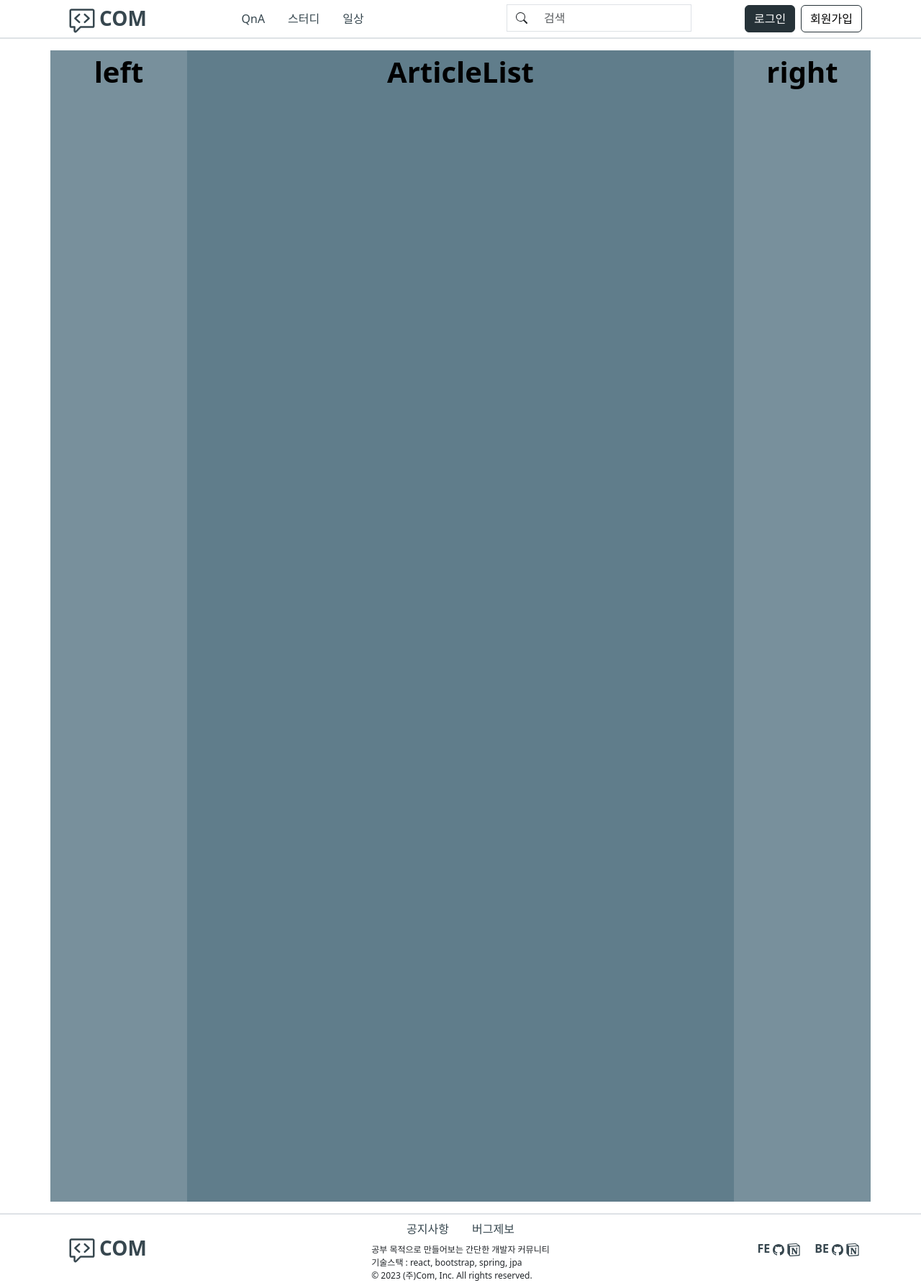
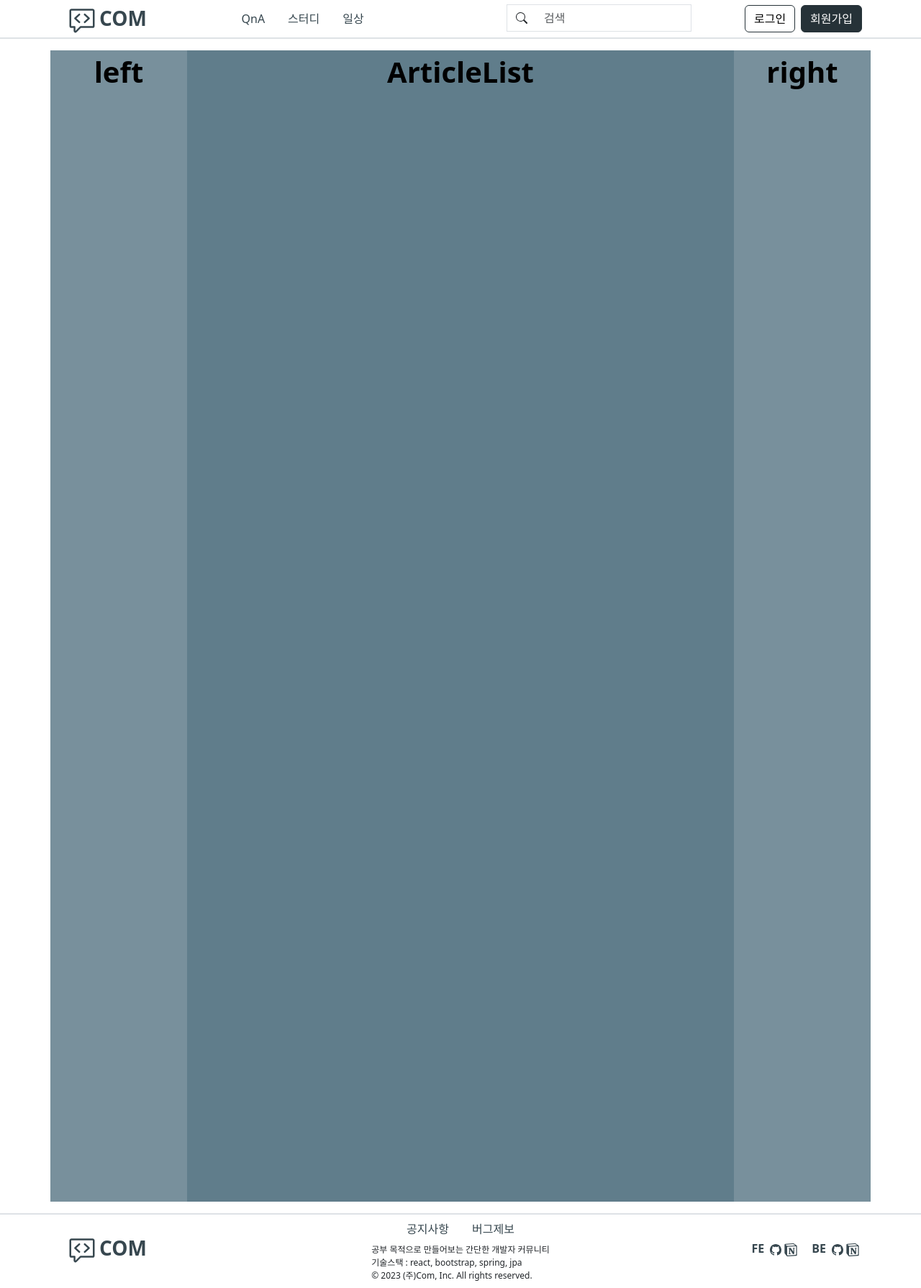
Before and after one commit to rhos0129/community-web, a React (Create React App) app: page /articles in a window 1280 px wide. Shown: the whole page at 72% size. Built offline with nearby package versions, Linux system fonts and the light colour scheme.

Commit message:
add : GridContainer 컴포넌트

```diff
--- a/src/components/Footer.js
+++ b/src/components/Footer.js
@@ -3,16 +3,13 @@ import { Col, Container, Nav, Row } from 'react-bootstrap'
 import { BsGithub } from "react-icons/bs";
 import { SiNotion } from "react-icons/si";
 import Logo from './layout/Logo';
+import GridContainer from './layout/GridContainer';
 
 const Footer = () => {
     return (
         <footer id='footer' role='contentinfo' className='bg-white border-top border-2 mt-3 mb-2'>
-            <Container fluid="xl">
-                <Row className='d-flex align-items-center h-100'>
-                    <Col className='d-flex justify-content-start'>
+            <GridContainer column>
                 <Logo />
-                    </Col>
-                    <Col className='col-7 d-flex flex-column align-items-center'>
                 <Nav>
                     <Nav.Link href='' className='link-bluegray800 link-underline-opacity-0 link-opacity-50-hover' >
                         공지사항
@@ -26,33 +23,31 @@ const Footer = () => {
                     <p className='my-0'>기술스택 : react, bootstrap, spring, jpa </p>
                     <p className='my-0'>© 2023 (주)Com, Inc. All rights reserved.</p>
                 </div>
-                    </Col>
-                    <Col className='d-flex justify-content-end'>
+                <div className='d-flex'>
                     <div className='me-2'>
                         <span className='text-bluegray800 fw-bolder me-1' >FE</span>
                         <a href='/' target='_black' rel='noopener noreferrer' aria-label='github'
                             className='link-bluegray800'>
-                                <span><BsGithub style={{ width: '16px', height: '18px' }} /></span>
+                            <span><BsGithub className='mx-1' style={{ width: '16px', height: '18px' }} /></span>
                         </a>
                         <a href='/' target='_black' rel='noopener noreferrer' aria-label='notion'
                             className='link-bluegray800'>
-                                <span><SiNotion className='mx-1' style={{ width: '18px', height: '18px' }} /></span>
+                            <span><SiNotion className='me-1' style={{ width: '18px', height: '18px' }} /></span>
                         </a>
                     </div>
                     <div className='ms-2'>
                         <span className='text-bluegray800 fw-bolder me-1' >BE</span>
                         <a href='/' target='_black' rel='noopener noreferrer' aria-label='github'
                             className='link-bluegray800'>
-                                <span><BsGithub style={{ width: '16px', height: '18px' }} /></span>
+                            <span><BsGithub className='mx-1' style={{ width: '16px', height: '18px' }} /></span>
                         </a>
                         <a href='/' target='_black' rel='noopener noreferrer' aria-label='notion'
                             className='link-bluegray800'>
-                                <span><SiNotion className='mx-1' style={{ width: '18px', height: '18px' }} /></span>
+                            <span><SiNotion className='me-1' style={{ width: '18px', height: '18px' }} /></span>
                         </a>
                     </div>
-                    </Col>
-                </Row>
-            </Container>
+                </div>
+            </GridContainer>
         </footer>
     )
 }
--- a/src/components/Header.js
+++ b/src/components/Header.js
@@ -2,18 +2,15 @@ import React from 'react'
 import { Col, Container, Form, InputGroup, Stack, Nav, Row, Button } from 'react-bootstrap'
 import { BsSearch } from "react-icons/bs";
 import Logo from './layout/Logo';
+import GridContainer from 'components/layout/GridContainer';
 
 const Header = () => {
     return (
         <header id='header' role='banner' className='sticky-top h-100 bg-white border-bottom border-2 mb-3' >
-            <Container fluid="xl">
-                <Row className='d-flex align-items-center'>
-                    <Col className='d-flex justify-content-start'>
+            <GridContainer>
                 <Logo />
-                    </Col>
-                    <Col className='col-7 d-flex justify-content-between'>
                 <Nav>
-                            <Nav.Link href='' className='link-bluegray800 link-underline-opacity-0 link-opacity-50-hover' >QnA</Nav.Link>
+                    <Nav.Link href='' className='link-bluegray800 link-underline-opacity-0 link-opacity-50-hover'>QnA</Nav.Link>
                     <Nav.Link href='' className='link-bluegray800 link-underline-opacity-0 link-opacity-50-hover'>스터디</Nav.Link>
                     <Nav.Link href='' className='link-bluegray800 link-underline-opacity-0 link-opacity-50-hover'>일상</Nav.Link>
                 </Nav>
@@ -23,15 +20,11 @@ const Header = () => {
                     </InputGroup.Text>
                     <Form.Control className='border-0 shadow-none' placeholder="검색" />
                 </InputGroup>
-                    </Col>
-                    <Col className='d-flex justify-content-end text-wrap'>
                 <Stack gap={2} direction="horizontal" className="">
-                            <Button className="text-bg-bluegray900 border-bluegray900">로그인</Button>
-                            <Button className="border-bluegray900 bg-white text-black">회원가입</Button>
+                    <Button className="border-bluegray900 bg-white text-black">로그인</Button>
+                    <Button className="text-bg-bluegray900 border-bluegray900">회원가입</Button>
                 </Stack>
-                    </Col>
-                </Row>
-            </Container>
+            </GridContainer>
         </header>
     )
 }
--- /dev/null
+++ b/src/components/layout/GridContainer.js
@@ -0,0 +1,25 @@
+import React from 'react'
+import { Col, Container, Form, InputGroup, Stack, Nav, Row, Button } from 'react-bootstrap'
+
+
+const GridContainer = (props) => {
+    return (
+        <Container fluid="xl">
+            {props.comlumn}
+            <Row className='d-flex align-items-center'>
+                <Col className='d-flex justify-content-start'>
+                    {props.children.slice(0, 1)}
+                </Col>
+                <Col className={"col-7 d-flex " + (props.column ? "flex-column align-items-center" : "justify-content-between")}>
+                    {props.children.slice(1, -1)}
+
+                </Col>
+                <Col className='d-flex justify-content-end text-wrap'>
+                    {props.children.slice(-1)}
+                </Col>
+            </Row>
+        </Container>
+    )
+}
+
+export default GridContainer
```
Lines whose indentation alone changed are shown as unchanged.
